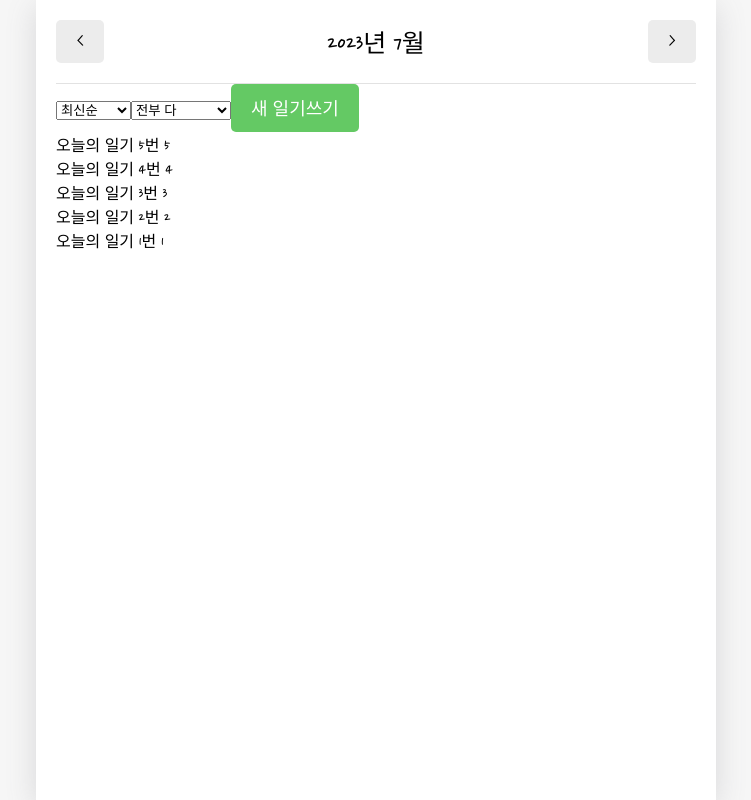
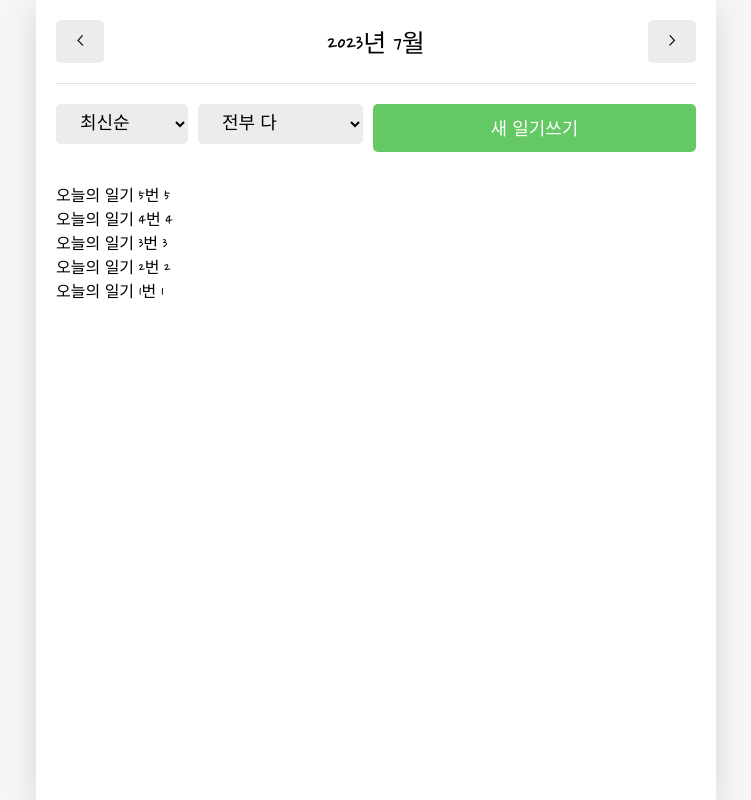
Before and after one commit to buzzzlight/emotion-diary, a React (Create React App) app: page / in a window 1280 px wide. Shown: the whole page, without its empty margins (264-1015 px from the left). Built offline with nearby package versions, Linux system fonts and the light colour scheme; a web font is replaced by a local one.

Commit message:
design: 상단 필터/버튼 정렬

```diff
--- a/src/App.css
+++ b/src/App.css
@@ -99,3 +99,36 @@
 header button {
   font-family: "Nanum Pen Script";
 }
+
+/* DiaryList */
+.DiaryList .menu_wrapper {
+  margin-top: 20px;
+  margin-bottom: 30px;
+
+  display: flex;
+  justify-content: space-between;
+}
+
+.DiaryList .menu_wrapper .right_col {
+  flex-grow: 1;
+}
+
+.DiaryList .menu_wrapper .right_col button {
+  width: 100%;
+}
+
+.DiaryList .ControlMenu {
+  margin-right: 10px;
+  border: none;
+  border-radius: 5px;
+  background-color: #ececec;
+
+  padding-top: 10px;
+  padding-bottom: 10px;
+  padding-left: 20px;
+  padding-right: 20px;
+
+  cursor: pointer;
+  font-family: "Nanum Pen Script";
+  font-size: 18px;
+}
--- a/src/components/DiaryList.js
+++ b/src/components/DiaryList.js
@@ -15,7 +15,11 @@
 
 const ControlMenu = ({ value, onChange, optionList }) => {
   return (
-    <select value={value} onChange={(e) => onChange(e.target.value)}>
+    <select
+      className="ControlMenu"
+      value={value}
+      onChange={(e) => onChange(e.target.value)}
+    >
       {optionList.map((it, idx) => (
         <option key={idx} value={it.value}>
           {it.name}
@@ -57,7 +61,9 @@
   };
 
   return (
-    <div>
+    <div className="DiaryList">
+      <div className="menu_wrapper">
+        <div className="left_col">
           <ControlMenu
             value={sortType}
             onChange={setSortType}
@@ -68,11 +74,16 @@
             onChange={setFilter}
             optionList={filterOptionList}
           />
+        </div>
+        <div className="right_col">
           <MyButton
             type={"positive"}
             text={"새 일기쓰기"}
             onClick={() => navigate("/new")}
           />
+        </div>
+      </div>
+
       {getProcessedDiaryList().map((it) => (
         <div key={it.id}>
           {it.content} {it.emotion}
```
Lines whose indentation alone changed are shown as unchanged.
